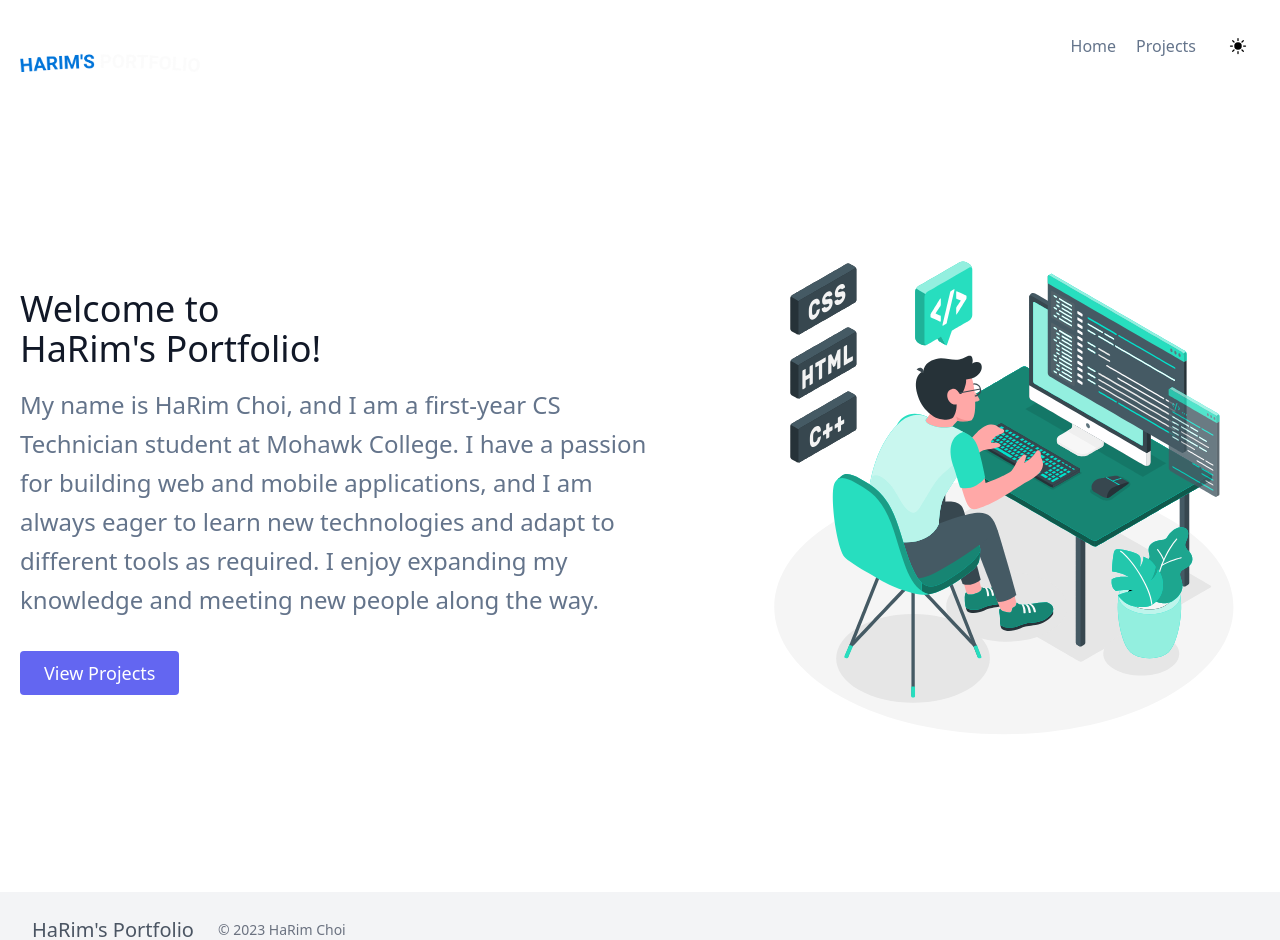
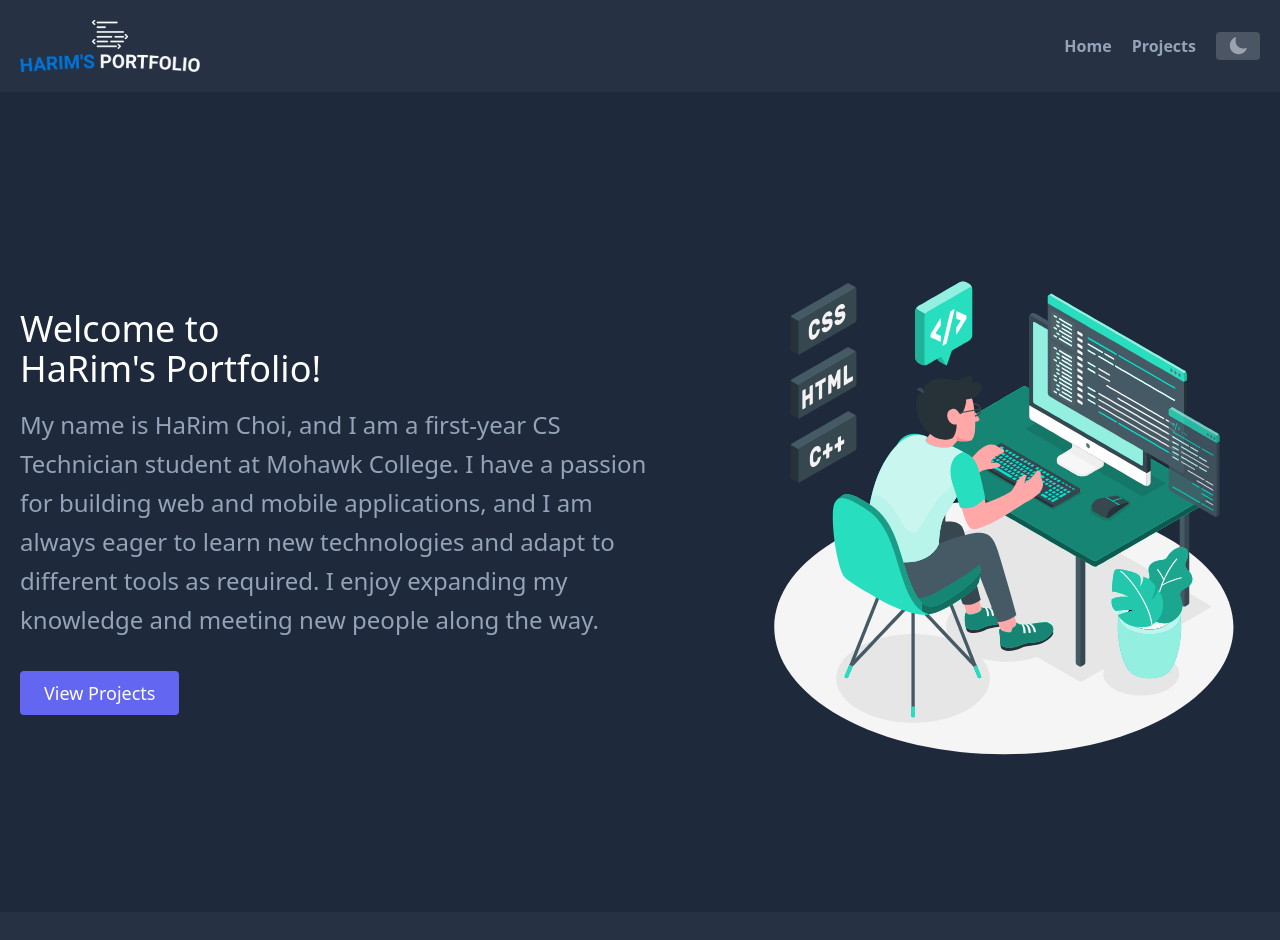
Before and after one commit to harimgs/next-portfolio, a Next.js app: page / in a window 1280 px wide. Shown: the top 940 px of the page. Built offline with nearby package versions, Linux system fonts and the light colour scheme.

Commit message:
add styling

```diff
--- a/components/header.js
+++ b/components/header.js
@@ -21,10 +21,10 @@ export default function Header() {
           </Link>
 
           <nav className="md:ml-auto flex flex-wrap items-center text-base justify-center">
-            <Link href="/" className="mr-5 hover:text-gray-900">
+            <Link href="/" className="font-semibold mr-5 hover:text-gray-900">
               Home
             </Link>
-            <Link href="/projects" className="mr-5 hover:text-gray-900">
+            <Link href="/projects" className="font-semibold mr-5 hover:text-gray-900">
               Projects
             </Link>
             {/* <Link href="/contact-me" className="mr-5 hover:text-gray-900">
--- a/components/layout.js
+++ b/components/layout.js
@@ -12,7 +12,7 @@ export default function Layout({ children }) {
         <link rel="icon" href="/favicon.png" />
       </Head>
       <Header />
-      <div>{children}</div>
+      <div className="mt-5">{children}</div>
       <Footer />
     </div>
   );
--- a/pages/_app.js
+++ b/pages/_app.js
@@ -4,7 +4,7 @@ import { ThemeProvider } from "next-themes";
 
 export default function App({ Component, pageProps }) {
   return (
-    <ThemeProvider attribute="class" defaultTheme="light">
+    <ThemeProvider attribute="class" defaultTheme="dark">
       <Layout>
         <Component {...pageProps} />
       </Layout>
--- a/styles/globals.css
+++ b/styles/globals.css
@@ -38,17 +38,17 @@ p {
   @apply text-slate-500 dark:text-slate-400;
 }
 
-/* header {
-  @apply bg-gray-100 dark:bg-indigo-500/20;
+header {
+  @apply bg-gray-300 dark:bg-slate-600/20;
 }
 
-header a {
+/* header a {
   @apply dark:text-white;
 } */
 
 footer {
   @apply text-gray-600 dark:text-white
-  bg-gray-100 dark:bg-slate-600/20;
+  bg-gray-300 dark:bg-slate-600/20;
 }
 
 .fade-in {
```
